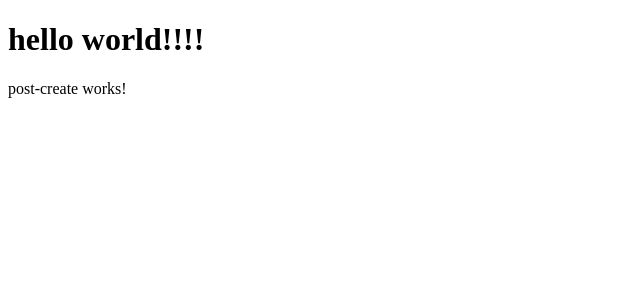
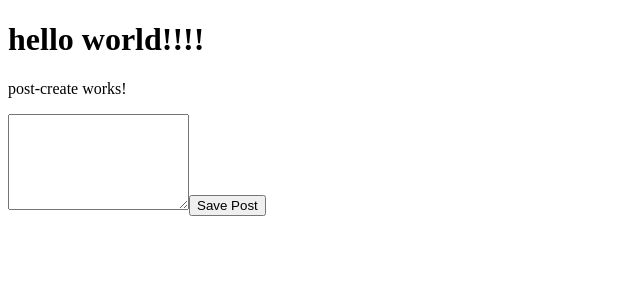
Before and after one commit to ktso11/mean-app-practice, an Angular app: page / in a window 1280 px wide. Shown: the top 300 px of the page, without its empty margins (0-640 px from the left). Built offline with nearby package versions, Linux system fonts and the light colour scheme.

Commit message:
added event binding

```diff
--- a/src/app/posts/post-create/post-create.component.html
+++ b/src/app/posts/post-create/post-create.component.html
@@ -1 +1,3 @@
 <p>post-create works!</p>
+<textarea rows="6"></textarea>
+<button (click)="onAddPost()">Save Post</button>
--- a/src/app/posts/post-create/post-create.component.ts
+++ b/src/app/posts/post-create/post-create.component.ts
@@ -6,7 +6,9 @@ import { Component, OnInit } from '@angular/core';
   styleUrls: ['./post-create.component.css']
 })
 export class PostCreateComponent implements OnInit {
-
+  onAddPost() {
+    alert('hello!');
+  }
   constructor() { }
 
   ngOnInit() {
```
